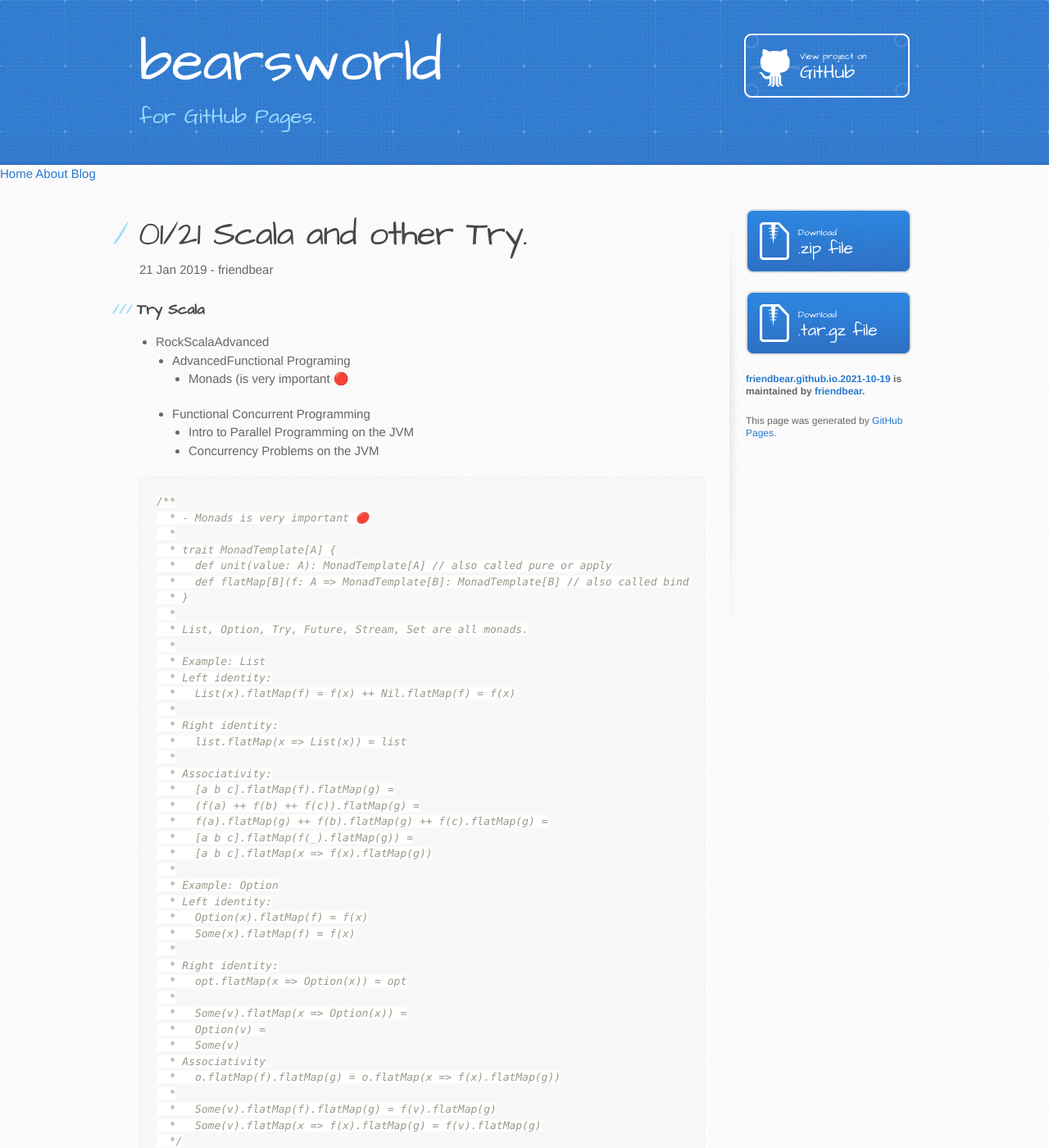
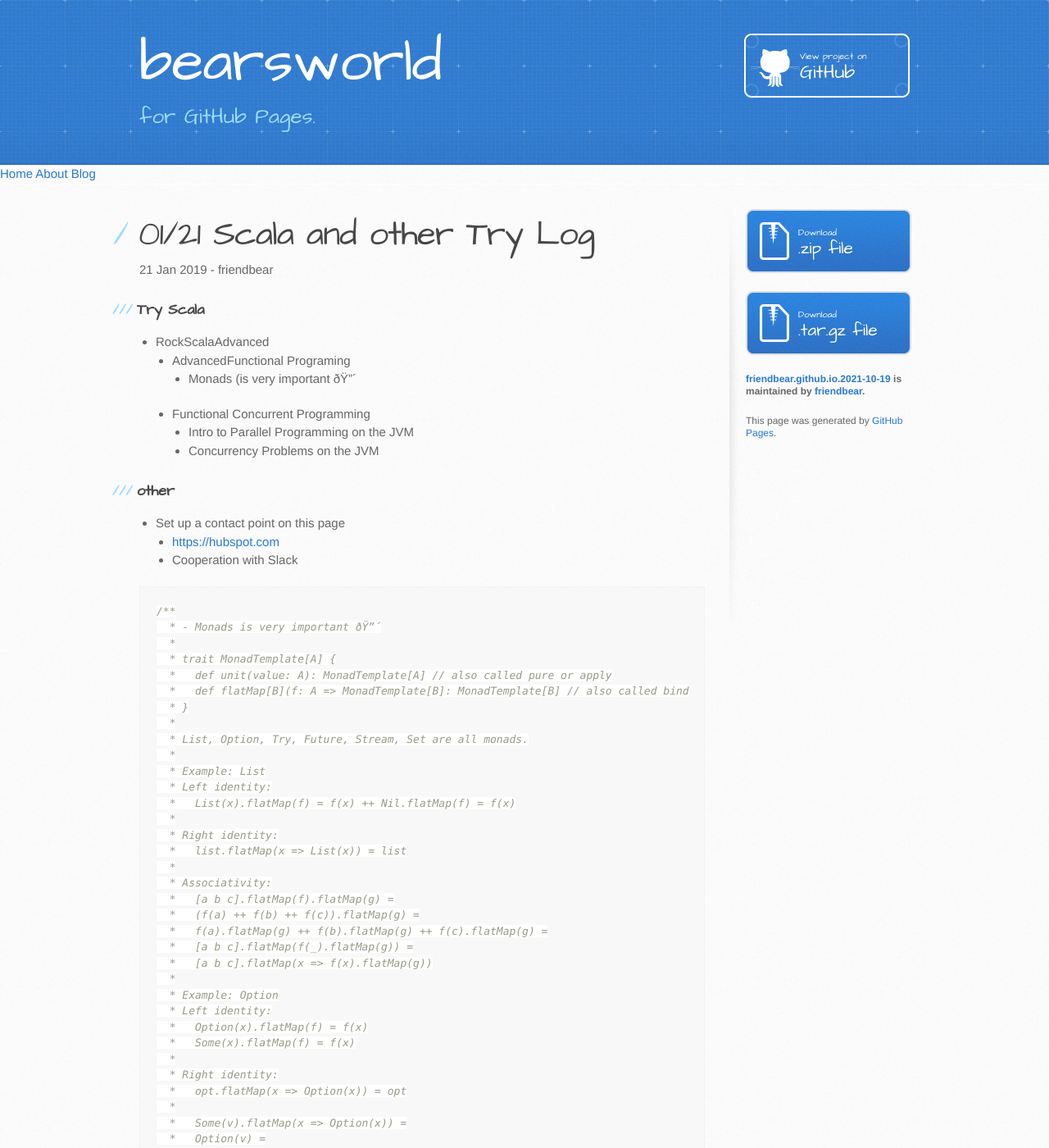
Before and after one commit to friendbear/friendbear.github.io.2021-10-19, a Jekyll site: the page built from _posts/2019-01-21-friendbear.md, in a window 1280 px wide and 1400 px high. Shown: the whole window at 82% size. Built offline with Jekyll 4.4.1, drawn with Linux system fonts in a browser that asks for light colours; comment, search, counter and statistics services are not loaded; some of the changed text lies outside the part shown.

Commit message:
Today log

````diff
--- a/_posts/2019-01-21-friendbear.md
+++ b/_posts/2019-01-21-friendbear.md
@@ -1,21 +1,25 @@
 ---
 layout: post
 author: friendbear
-title: 01/21 Scala and other Try.
+title: 01/21 Scala and other Try Log
 ---
 
 ### Try Scala
 - RockScalaAdvanced
   + AdvancedFunctional Programing
-    + Monads (is very important 🔴
+    + Monads (is very important ðŸ”´
   + Functional Concurrent Programming
     + Intro to Parallel Programming on the JVM
     + Concurrency Problems on the JVM
 
+### other
+- Set up a contact point on this page
+  - <https://hubspot.com>
+  - Cooperation with Slack
 
 ```scala
 /**
-  * - Monads is very important 🔴
+  * - Monads is very important ðŸ”´
   *
   * trait MonadTemplate[A] {
   *   def unit(value: A): MonadTemplate[A] // also called pure or apply
````
